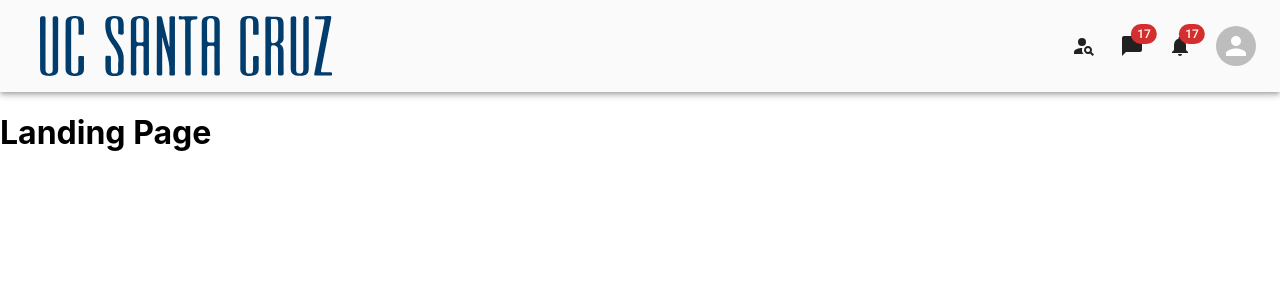
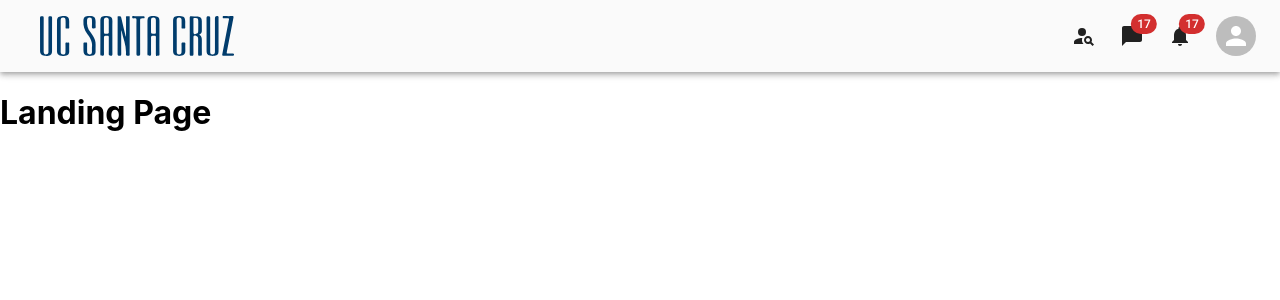
Before and after one commit to mikeriepe/tassel-ucsc, a React (Create React App) app in the folder client/: page / in a window 1280 px wide. Shown: the top 300 px of the page. Built offline with nearby package versions, Linux system fonts and the light colour scheme.

Commit message:
reorganized file tree

```diff
--- a/client/src/app/App.js
+++ b/client/src/app/App.js
@@ -1,8 +1,8 @@
 import React, { Component } from 'react';
 import { Route, Switch } from 'react-router-dom';
-import './App.css';
+import './stylesheets/App.css';
 
-import NavBar from './NavBar';
+import NavBar from './components/NavBar';
 import Landing from './pages/Landing';
 import GetStarted from './pages/GetStarted';
 import Login from './pages/Login';
--- a/client/src/app/NavBar.js
+++ b/client/src/app/components/NavBar.js
@@ -15,8 +15,8 @@ import NotificationsIcon from '@mui/icons-material/Notifications';
 import MoreIcon from '@mui/icons-material/MoreVert';
 import Tooltip from '@mui/material/Tooltip';
 
-import logo from '../ucsc.svg';
-import './NavBar.css';
+import logo from '../assets/ucsc.svg';
+import '../stylesheets/NavBar.css';
 
 export default function NavBar() {
   const [anchorEl, setAnchorEl] = React.useState(null);
--- a/client/src/app/NavBar.css
+++ b/client/src/app/stylesheets/NavBar.css
@@ -1,4 +1,4 @@
 .logo {
     padding: 1rem;
-    height: 60px;
+    height: 40px;
 }
```
Also changed, not shown: client/src/app/assets/ucsc.svg (renamed from client/src/ucsc.svg), client/src/app/stylesheets/App.css (added), client/src/logo.svg (deleted).
